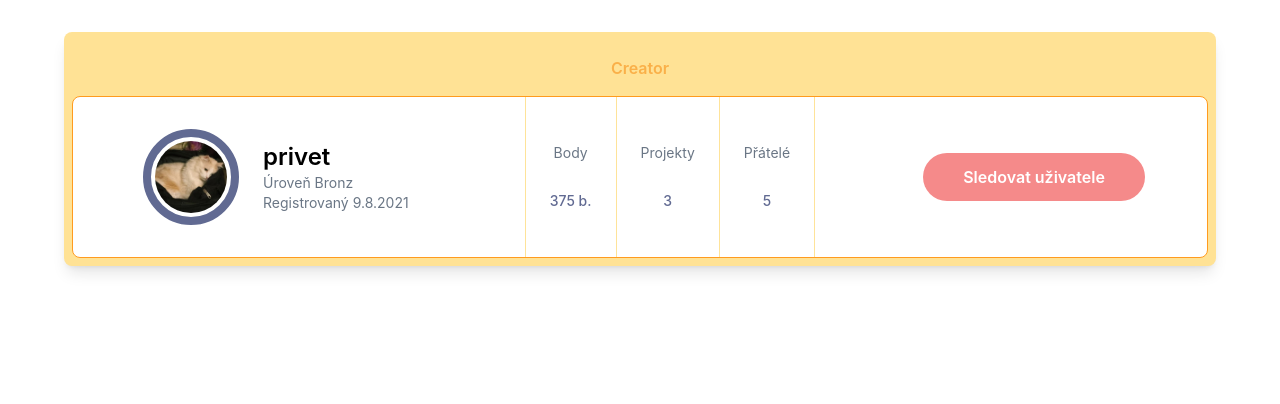
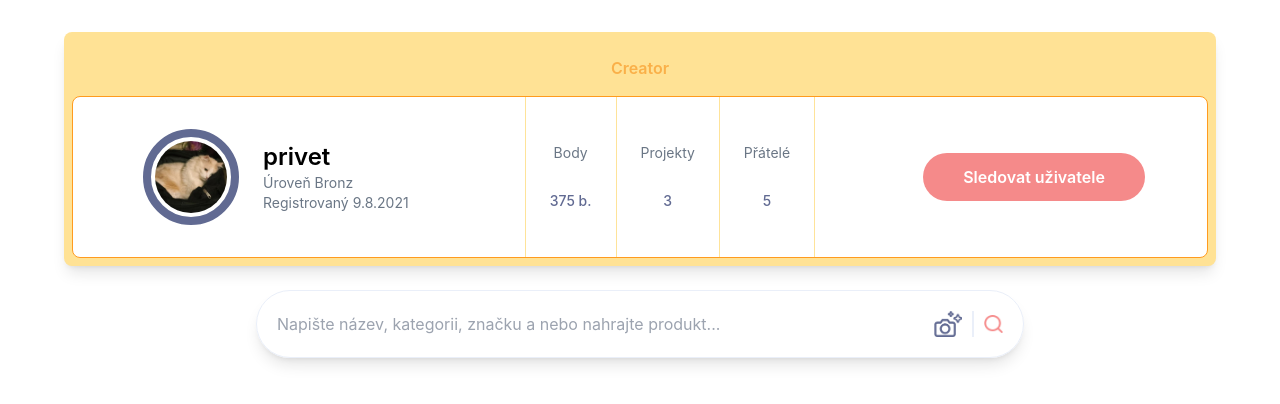
Before and after one commit to htmlena/test-biano-project, a Next.js app: page / in a window 1280 px wide. Shown: the top 404 px of the page. Built offline with nearby package versions, Linux system fonts and the light colour scheme.

Commit message:
search component

```diff
--- /dev/null
+++ b/components/Search/Search.jsx
@@ -0,0 +1,58 @@
+import { useState } from "react";
+
+import Image from "next/image";
+import camera from "../../public/camera-icon.png";
+import glass from "../../public/glass-icon.png";
+
+const Search = () => {
+  const [active, setActive] = useState(false);
+
+  return (
+    <div className="max-w-6xl my-0 mx-auto pt-6 pb-2 px-2">
+      <div
+        className={`max-w-screen-md my-0 mx-auto w-full border border-blue ${
+          active ? "rounded-[30px] rounded-b-none" : "rounded-full shadow-slate-500 shadow-lg"
+        } p-4 md:p-5`}
+      >
+        <div className="flex items-center">
+          <div className="w-full">
+            <input
+              className="w-full border-none outline-0"
+              type="text"
+              placeholder="Napište název, kategorii, značku a nebo nahrajte produkt..."
+              onClick={(e) => setActive(true)}
+            />
+          </div>
+          <div className="flex items-center">
+            <div className="flex justify-center items-center pr-2.5 border-r-2 border-blue cursor-pointer">
+              <Image src={camera} alt="camera" width={32} height={30} />
+            </div>
+            <div className="flex justify-center items-center pl-2.5 cursor-pointer">
+              <Image src={glass} alt="glass" width={22} height={20} />
+            </div>
+          </div>
+        </div>
+      </div>
+      <div className={`${ active ? "max-w-screen-md my-0 mx-auto w-full border border-blue px-8 pb-4 rounded-b-lg shadow-slate-500 shadow-lg" : 'hidden' }`}>
+        <div className="text-pink text-center pt-6">
+          <span className="border-b-2 pb-0.5">
+            Hledat <span className="font-semibold">&quot;sedač&quot;</span> v
+            produktech
+          </span>
+        </div>
+        <div className="font-medium pt-6 text-lg">Kategorie</div>
+        <div className="text-gray pt-4">
+          <span className="font-medium">Sedací</span> soupravy
+        </div>
+        <div className="text-gray pt-4">Potahy na <span className="font-medium">sedací</span> soupravy</div>
+        <div className="text-gray pt-4"><span className="font-medium">Sedáky</span> a podsedáky</div>
+        <div className="text-gray pt-4">Rohové <span className="font-medium">sedací</span> soupravy</div>
+        <div className="text-gray pt-4"><span className="font-medium">Sedací</span> vaky a pytle</div>
+        <div className="text-gray pt-4"><span className="font-medium">Sedací</span> soupravy do U</div>
+        <div className="text-gray pt-4"><span className="font-medium">Dětské sedací vaky</span></div>
+      </div>
+    </div>
+  );
+};
+
+export default Search;
--- a/pages/index.js
+++ b/pages/index.js
@@ -1,8 +1,11 @@
-import Head from "next/head";
-import Image from "next/image";
 import Creator from "../components/Creator/Creator";
-import styles from "../styles/Home.module.css";
+import Search from "../components/Search/Search";
 
 export default function Home() {
-  return <Creator />;
+  return (
+    <>
+      <Creator />
+      <Search />
+    </>
+  );
 }
--- a/tailwind.config.js
+++ b/tailwind.config.js
@@ -14,6 +14,7 @@ module.exports = {
       "pink": "#F58A8A",
       "violet": "#616A92",
       "gray": "#6A7685",
+      "blue": "#EAEFF9",
     },
   },
   plugins: [],
```
Also changed, not shown: components/Creator/Creator.jsx (line endings or trailing spaces), public/camera-icon.png (added), public/glass-icon.png (added).
